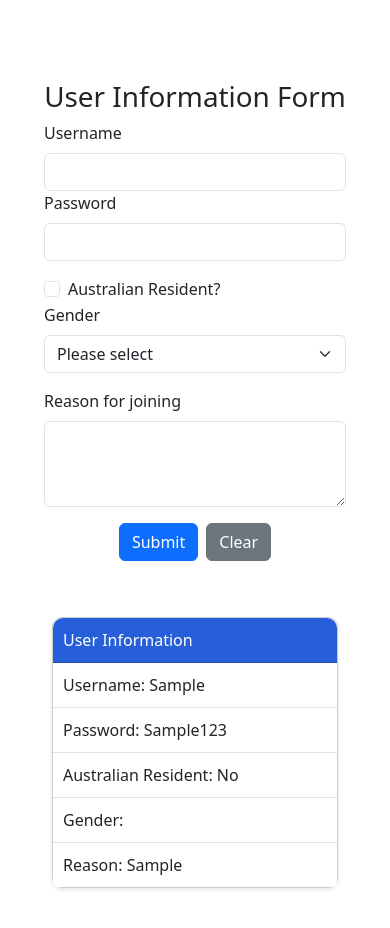
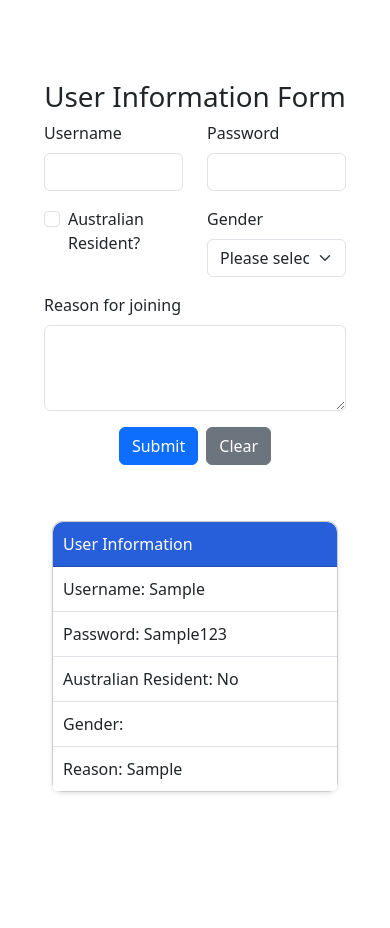
Before and after one commit to AllenSuncc/FIT5032-eFolio-34215409, a Vue app in the folder Week3/: page / in a window 390 px wide. Both pictures are taken after typing "Sample", "Sample123", "Sample" into the empty fields and a click on the button "Submit". After the commit the page ends 844 px from the top, so only its background shows below. Built offline with nearby package versions, Linux system fonts and the light colour scheme.

Commit message:
complete activity 7

```diff
--- a/Week3/src/components/Form.vue
+++ b/Week3/src/components/Form.vue
@@ -5,8 +5,9 @@
         <h1 class="text-center">User Information Form</h1>
         <form @submit.prevent="submitForm">
 
+          <!-- 用户名 + 密码 -->
           <div class="row mb-3">
-            <div class="col-md-6">
+            <div class="col-6 col-md-6">
               <label for="username" class="form-label">Username</label>
               <input
                 type="text"
@@ -15,7 +16,7 @@
                 v-model="formData.username"
               >
             </div>
-            <div class="col-md-6">
+            <div class="col-6 col-md-6">
               <label for="password" class="form-label">Password</label>
               <input
                 type="password"
@@ -26,9 +27,9 @@
             </div>
           </div>
 
-
+          <!-- Australian Resident? + Gender -->
           <div class="row mb-3">
-            <div class="col-md-6">
+            <div class="col-6 col-md-6">
               <div class="form-check">
                 <input
                   type="checkbox"
@@ -41,7 +42,7 @@
                 </label>
               </div>
             </div>
-            <div class="col-md-6">
+            <div class="col-6 col-md-6">
               <label for="gender" class="form-label">Gender</label>
               <select
                 class="form-select"
@@ -56,7 +57,7 @@
             </div>
           </div>
 
-
+          <!-- Reason for joining -->
           <div class="mb-3">
             <label for="reason" class="form-label">Reason for joining</label>
             <textarea
@@ -67,7 +68,7 @@
             ></textarea>
           </div>
 
-
+          <!-- 提交和清空按钮 -->
           <div class="text-center">
             <button type="submit" class="btn btn-primary me-2">Submit</button>
             <button
@@ -80,8 +81,9 @@
           </div>
         </form>
 
-        <div class="row mt-5" v-if="submittedCards.length">
-          <div class="d-flex flex-wrap justify-content-start">
+        <!-- 横向排列的用户信息卡片 -->
+        <div class="mt-5" v-if="submittedCards.length">
+          <div class="d-flex flex-wrap justify-content-center">
             <div
               v-for="(card, index) in submittedCards"
               :key="index"
@@ -117,9 +119,7 @@ const formData = ref({
   reason: ''
 })
 
-
 const submittedCards = ref([])
-
 
 function submitForm() {
   submittedCards.value.push({
@@ -127,7 +127,6 @@ function submitForm() {
   })
   clearForm()
 }
-
 
 function clearForm() {
   formData.value = {
```
